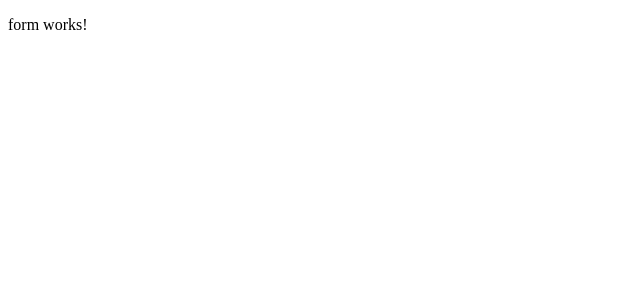
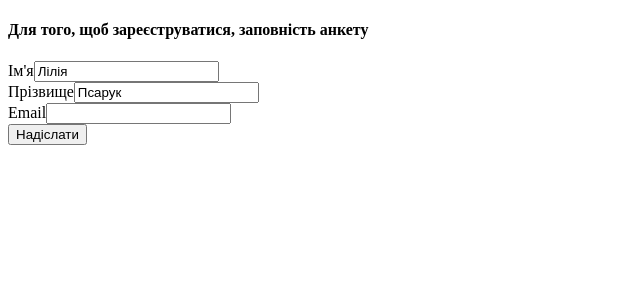
Before and after one commit to Psaruklily/formGSoft, an Angular app: page / in a window 1280 px wide. Shown: the top 300 px of the page, without its empty margins (0-640 px from the left). Built offline with nearby package versions, Linux system fonts and the light colour scheme.

Commit message:
Created field name, surname, email

```diff
--- a/src/app/app.component.html
+++ b/src/app/app.component.html
@@ -1 +1,3 @@
+<h4>Для того, щоб зареєструватися, заповність анкету</h4>
+
 <app-form></app-form>
--- a/src/app/app.module.ts
+++ b/src/app/app.module.ts
@@ -3,6 +3,8 @@ import { NgModule } from '@angular/core';
 
 import { AppRoutingModule } from './app-routing.module';
 import { AppComponent } from './app.component';
+import { FormsModule } from '@angular/forms';
+import { ReactiveFormsModule  } from '@angular/forms';
 import { FormComponent } from './form/form.component';
 
 @NgModule({
@@ -12,7 +14,9 @@ import { FormComponent } from './form/form.component';
   ],
   imports: [
     BrowserModule,
-    AppRoutingModule
+    AppRoutingModule,
+    FormsModule,
+    ReactiveFormsModule
   ],
   providers: [],
   bootstrap: [AppComponent]
--- a/src/app/form/form.component.css
+++ b/src/app/form/form.component.css
@@ -0,0 +1,7 @@
+input.ng-touched.ng-invalid {
+    border: solid red 2px;
+}
+
+input.ng-touched.ng-valid {
+    border: solid green 2px;
+}
--- a/src/app/form/form.component.html
+++ b/src/app/form/form.component.html
@@ -1 +1,34 @@
-<p>form works!</p>
+<form [formGroup]="formForDevelopers" (ngSubmit)="send()" novalidate>
+    <div class="form-group">
+        <label>Ім'я</label>
+        <input class="form-control" name="name" formControlName="developersName">
+
+        <div class="alert-danger" *ngIf="formForDevelopers.controls['developersName'].invalid && formForDevelopers.controls['developersName'].touched">
+            Вкажіть ім'я
+        </div>
+    </div>
+
+    <div class="form-group">
+        <label>Прізвище</label>
+        <input class="form-control" name="surname" formControlName="developersSurname">
+
+        <div class="alert-danger" *ngIf="formForDevelopers.controls['developersSurname'].invalid && formForDevelopers.controls['developersSurname'].touched">
+            Вкажіть прізвище
+        </div>
+    </div>
+
+    <div class="form-group">
+        <label>Email</label>
+        <input class="form-control" name="email" formControlName="developersEmail">
+
+        <div class="alert-danger" *ngIf="formForDevelopers.controls['developersEmail'].invalid && formForDevelopers.controls['developersEmail'].touched">
+            Вкажіть email
+        </div>
+    </div>
+
+    <div class="form-group">
+        <button class="btn btn-default">
+          Надіслати
+      </button>
+    </div>
+</form>
--- a/src/app/form/form.component.ts
+++ b/src/app/form/form.component.ts
@@ -1,4 +1,5 @@
 import { Component, OnInit } from '@angular/core';
+import { FormGroup, FormControl, Validators } from '@angular/forms';
 
 @Component({
   selector: 'app-form',
@@ -7,9 +8,24 @@ import { Component, OnInit } from '@angular/core';
 })
 export class FormComponent implements OnInit {
 
-  constructor() { }
+  formForDevelopers: FormGroup;
+
+  constructor() {
+    this.formForDevelopers = new FormGroup({
+      developersName : new FormControl('Лілія', Validators.required),
+      developersSurname : new FormControl('Псарук', Validators.required),
+      developersEmail : new FormControl('', [
+        Validators.required,
+        Validators.email
+      ])
+    })
+   }
 
   ngOnInit(): void {
   }
 
+  send() {
+    console.log(this.formForDevelopers);
+  }
+
 }
```
